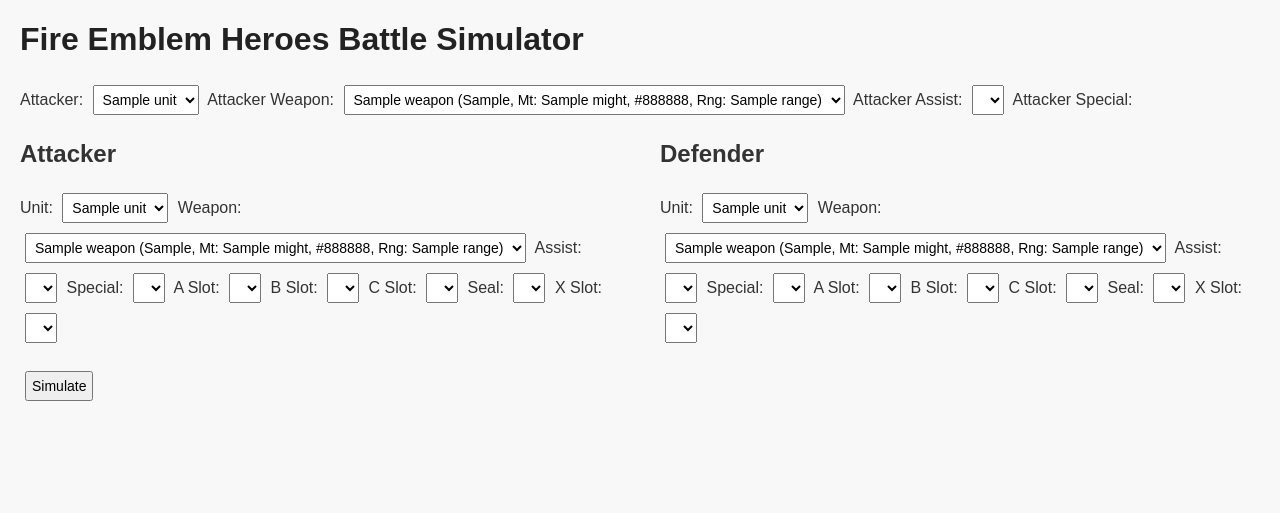
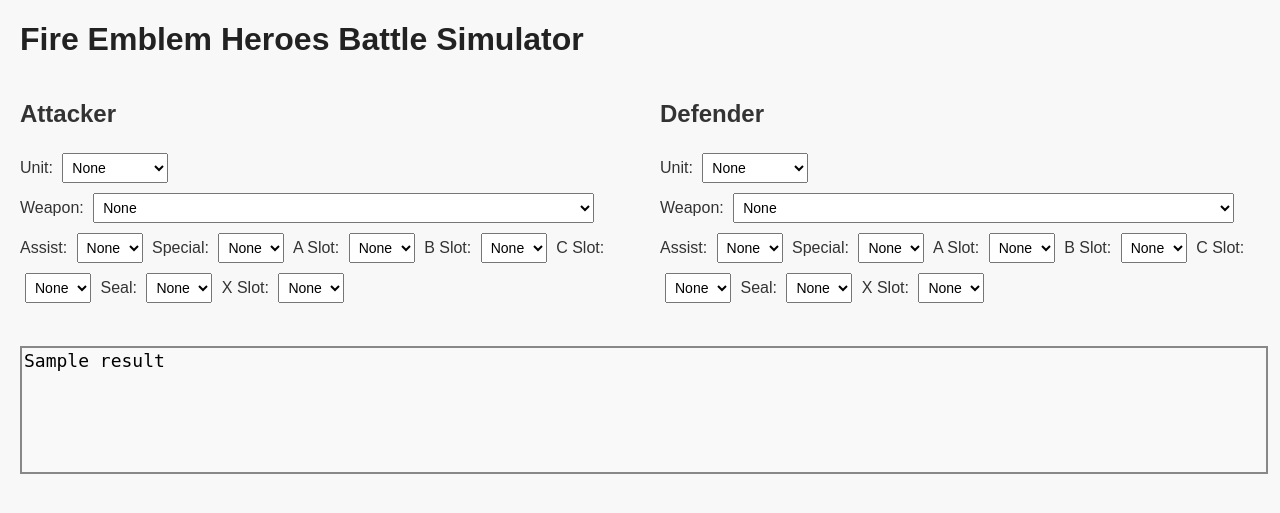
Before and after one commit to Ayden214/feh_simulator, a Flask app: template templates/index.html in a window 1280 px wide. Shown: the top 513 px of the page. Run offline with Flask 3, Linux system fonts and the light colour scheme; the template is opened without the code that fills it: most values are stand-ins (such as "Sample title", 1, 10 or a date in 2020); lists and menus that the app fills with data are empty.

Commit message:
Added ui changes and error occurs when selecting weapon

```diff
--- a/simulator/data_loader.py
+++ b/simulator/data_loader.py
@@ -29,15 +29,15 @@ class FEHDatabase:
         self.conn.commit()
 
     def get_units(self):
-        cur = self.conn.execute("SELECT * FROM units")
+        cur = self.conn.execute("SELECT * FROM units ORDER BY name COLLATE NOCASE ASC")
         return [dict(row) for row in cur.fetchall()]
 
     def get_weapons(self):
-        cur = self.conn.execute("SELECT * FROM weapons")
+        cur = self.conn.execute("SELECT * FROM weapons ORDER BY name COLLATE NOCASE ASC")
         return [dict(row) for row in cur.fetchall()]
 
     def get_skills(self):
-        cur = self.conn.execute("SELECT * FROM skills")
+        cur = self.conn.execute("SELECT * FROM skills ORDER BY name COLLATE NOCASE ASC")
         return [dict(row) for row in cur.fetchall()]
 
     def add_unit(self, unit):
--- a/templates/index.html
+++ b/templates/index.html
@@ -14,99 +14,83 @@ and a submit button to calculate battle results.
   <link rel="stylesheet" href="{{ url_for('static', filename='css/styles.css') }}">
 </head>
 <body>
+
   <h1>Fire Emblem Heroes Battle Simulator</h1>
-
-  <!-- Battle Simulation Form -->
-  <form method="POST">
-
-    <label for="attacker">Attacker:</label>
-    <select name="attacker" id="attacker">
-      {% for unit in units %}
-      <option value="{{ unit.name }}">{{ unit.name }}</option>
-      {% endfor %}
-    </select>
-
-    <label for="attacker_weapon">Attacker Weapon:</label>
-    <select name="attacker_weapon" id="attacker_weapon">
-      {% for weapon in weapons %}
-      <option value="{{ weapon.name }}">{{ weapon.name }} ({{ weapon.weapon_type }}, Mt: {{ weapon.might }}, {{ weapon.color }}, Rng: {{ weapon.range }})</option>
-      {% endfor %}
-    </select>
-
-    <label for="attacker_assist">Attacker Assist:</label>
-    <select name="attacker_assist" id="attacker_assist">
-      {% for skill in skills if skill.skill_type == 'Assist' %}
-      <option value="{{ skill.name }}">{{ skill.name }}</option>
-      {% endfor %}
-    </select>
-
-    <label for="attacker_special">Attacker Special:</label>
-    <!-- Battle Simulation Form -->
   <form method="POST">
     <div style="display: flex; gap: 40px;">
       <!-- Attacker Column -->
       <div style="flex: 1;">
         <h2>Attacker</h2>
         <label for="attacker">Unit:</label>
-          <select name="attacker" id="attacker">
+        <select name="attacker" id="attacker" onchange="showUnitInfo('attacker', this.value)">
+          <option value="None" {% if request.form.get('attacker', 'None') == 'None' %}selected{% endif %}>None</option>
           {% for unit in units %}
-            <option value="{{ unit.name }}">{{ unit.name }}</option>
+          <option value="{{ unit.name }}" {% if request.form.get('attacker', 'None') == unit.name %}selected{% endif %}>{{ unit.name }}</option>
           {% endfor %}
         </select>
+        <div id="attacker-info" class="unit-info"></div>
 
         <label for="attacker_weapon">Weapon:</label>
         <select name="attacker_weapon" id="attacker_weapon">
+          <option value="None" {% if request.form.get('attacker_weapon', 'None') == 'None' %}selected{% endif %}>None</option>
           {% for weapon in weapons %}
-            <option value="{{ weapon.name }}">{{ weapon.name }} ({{ weapon.weapon_type }}, Mt: {{ weapon.might }}, {{ weapon.color }}, Rng: {{ weapon.range }})</option>
+          <option value="{{ weapon.name }}" {% if request.form.get('attacker_weapon', 'None') == weapon.name %}selected{% endif %}>{{ weapon.name }} ({{ weapon.weapon_type }}, Mt: {{ weapon.might }}, {{ weapon.color }}, Rng: {{ weapon.range }})</option>
           {% endfor %}
         </select>
 
         <label for="attacker_assist">Assist:</label>
         <select name="attacker_assist" id="attacker_assist">
+          <option value="None" {% if request.form.get('attacker_assist', 'None') == 'None' %}selected{% endif %}>None</option>
           {% for skill in skills if skill.skill_type == 'Assist' %}
-            <option value="{{ skill.name }}">{{ skill.name }}</option>
+          <option value="{{ skill.name }}" {% if request.form.get('attacker_assist', 'None') == skill.name %}selected{% endif %}>{{ skill.name }}</option>
           {% endfor %}
         </select>
 
         <label for="attacker_special">Special:</label>
         <select name="attacker_special" id="attacker_special">
+          <option value="None" {% if request.form.get('attacker_special', 'None') == 'None' %}selected{% endif %}>None</option>
           {% for skill in skills if skill.skill_type == 'Special' %}
-            <option value="{{ skill.name }}">{{ skill.name }}</option>
+          <option value="{{ skill.name }}" {% if request.form.get('attacker_special', 'None') == skill.name %}selected{% endif %}>{{ skill.name }}</option>
           {% endfor %}
         </select>
 
         <label for="attacker_a">A Slot:</label>
         <select name="attacker_a" id="attacker_a">
+          <option value="None" {% if request.form.get('attacker_a', 'None') == 'None' %}selected{% endif %}>None</option>
           {% for skill in skills if skill.skill_type == 'A' %}
-            <option value="{{ skill.name }}">{{ skill.name }}</option>
+          <option value="{{ skill.name }}" {% if request.form.get('attacker_a', 'None') == skill.name %}selected{% endif %}>{{ skill.name }}</option>
           {% endfor %}
         </select>
 
         <label for="attacker_b">B Slot:</label>
         <select name="attacker_b" id="attacker_b">
+          <option value="None" {% if request.form.get('attacker_b', 'None') == 'None' %}selected{% endif %}>None</option>
           {% for skill in skills if skill.skill_type == 'B' %}
-            <option value="{{ skill.name }}">{{ skill.name }}</option>
+          <option value="{{ skill.name }}" {% if request.form.get('attacker_b', 'None') == skill.name %}selected{% endif %}>{{ skill.name }}</option>
           {% endfor %}
         </select>
 
         <label for="attacker_c">C Slot:</label>
         <select name="attacker_c" id="attacker_c">
+          <option value="None" {% if request.form.get('attacker_c', 'None') == 'None' %}selected{% endif %}>None</option>
           {% for skill in skills if skill.skill_type == 'C' %}
-            <option value="{{ skill.name }}">{{ skill.name }}</option>
+          <option value="{{ skill.name }}" {% if request.form.get('attacker_c', 'None') == skill.name %}selected{% endif %}>{{ skill.name }}</option>
           {% endfor %}
         </select>
 
         <label for="attacker_seal">Seal:</label>
         <select name="attacker_seal" id="attacker_seal">
+          <option value="None" {% if request.form.get('attacker_seal', 'None') == 'None' %}selected{% endif %}>None</option>
           {% for skill in skills if skill.skill_type == 'Seal' %}
-            <option value="{{ skill.name }}">{{ skill.name }}</option>
+          <option value="{{ skill.name }}" {% if request.form.get('attacker_seal', 'None') == skill.name %}selected{% endif %}>{{ skill.name }}</option>
           {% endfor %}
         </select>
 
         <label for="attacker_x">X Slot:</label>
         <select name="attacker_x" id="attacker_x">
+          <option value="None" {% if request.form.get('attacker_x', 'None') == 'None' %}selected{% endif %}>None</option>
           {% for skill in skills if skill.skill_type == 'X' %}
-            <option value="{{ skill.name }}">{{ skill.name }}</option>
+          <option value="{{ skill.name }}" {% if request.form.get('attacker_x', 'None') == skill.name %}selected{% endif %}>{{ skill.name }}</option>
           {% endfor %}
         </select>
       </div>
@@ -115,69 +99,120 @@ and a submit button to calculate battle results.
       <div style="flex: 1;">
         <h2>Defender</h2>
         <label for="defender">Unit:</label>
-          <select name="defender" id="defender">
+        <select name="defender" id="defender" onchange="showUnitInfo('defender', this.value)">
+          <option value="None" {% if request.form.get('defender', 'None') == 'None' %}selected{% endif %}>None</option>
           {% for unit in units %}
-            <option value="{{ unit.name }}">{{ unit.name }}</option>
+          <option value="{{ unit.name }}" {% if request.form.get('defender', 'None') == unit.name %}selected{% endif %}>{{ unit.name }}</option>
           {% endfor %}
         </select>
+        <div id="defender-info" class="unit-info"></div>
 
         <label for="defender_weapon">Weapon:</label>
         <select name="defender_weapon" id="defender_weapon">
+          <option value="None" {% if request.form.get('defender_weapon', 'None') == 'None' %}selected{% endif %}>None</option>
           {% for weapon in weapons %}
-            <option value="{{ weapon.name }}">{{ weapon.name }} ({{ weapon.weapon_type }}, Mt: {{ weapon.might }}, {{ weapon.color }}, Rng: {{ weapon.range }})</option>
+          <option value="{{ weapon.name }}" {% if request.form.get('defender_weapon', 'None') == weapon.name %}selected{% endif %}>{{ weapon.name }} ({{ weapon.weapon_type }}, Mt: {{ weapon.might }}, {{ weapon.color }}, Rng: {{ weapon.range }})</option>
           {% endfor %}
         </select>
 
         <label for="defender_assist">Assist:</label>
         <select name="defender_assist" id="defender_assist">
+          <option value="None" {% if request.form.get('defender_assist', 'None') == 'None' %}selected{% endif %}>None</option>
           {% for skill in skills if skill.skill_type == 'Assist' %}
-            <option value="{{ skill.name }}">{{ skill.name }}</option>
+          <option value="{{ skill.name }}" {% if request.form.get('defender_assist', 'None') == skill.name %}selected{% endif %}>{{ skill.name }}</option>
           {% endfor %}
         </select>
 
         <label for="defender_special">Special:</label>
         <select name="defender_special" id="defender_special">
+          <option value="None" {% if request.form.get('defender_special', 'None') == 'None' %}selected{% endif %}>None</option>
           {% for skill in skills if skill.skill_type == 'Special' %}
-            <option value="{{ skill.name }}">{{ skill.name }}</option>
+          <option value="{{ skill.name }}" {% if request.form.get('defender_special', 'None') == skill.name %}selected{% endif %}>{{ skill.name }}</option>
           {% endfor %}
         </select>
 
         <label for="defender_a">A Slot:</label>
         <select name="defender_a" id="defender_a">
+          <option value="None" {% if request.form.get('defender_a', 'None') == 'None' %}selected{% endif %}>None</option>
           {% for skill in skills if skill.skill_type == 'A' %}
-            <option value="{{ skill.name }}">{{ skill.name }}</option>
+          <option value="{{ skill.name }}" {% if request.form.get('defender_a', 'None') == skill.name %}selected{% endif %}>{{ skill.name }}</option>
           {% endfor %}
         </select>
 
         <label for="defender_b">B Slot:</label>
         <select name="defender_b" id="defender_b">
+          <option value="None" {% if request.form.get('defender_b', 'None') == 'None' %}selected{% endif %}>None</option>
           {% for skill in skills if skill.skill_type == 'B' %}
-            <option value="{{ skill.name }}">{{ skill.name }}</option>
+          <option value="{{ skill.name }}" {% if request.form.get('defender_b', 'None') == skill.name %}selected{% endif %}>{{ skill.name }}</option>
           {% endfor %}
         </select>
 
         <label for="defender_c">C Slot:</label>
         <select name="defender_c" id="defender_c">
+          <option value="None" {% if request.form.get('defender_c', 'None') == 'None' %}selected{% endif %}>None</option>
           {% for skill in skills if skill.skill_type == 'C' %}
-            <option value="{{ skill.name }}">{{ skill.name }}</option>
+          <option value="{{ skill.name }}" {% if request.form.get('defender_c', 'None') == skill.name %}selected{% endif %}>{{ skill.name }}</option>
           {% endfor %}
         </select>
 
         <label for="defender_seal">Seal:</label>
         <select name="defender_seal" id="defender_seal">
+          <option value="None" {% if request.form.get('defender_seal', 'None') == 'None' %}selected{% endif %}>None</option>
           {% for skill in skills if skill.skill_type == 'Seal' %}
-            <option value="{{ skill.name }}">{{ skill.name }}</option>
+          <option value="{{ skill.name }}" {% if request.form.get('defender_seal', 'None') == skill.name %}selected{% endif %}>{{ skill.name }}</option>
           {% endfor %}
         </select>
 
         <label for="defender_x">X Slot:</label>
         <select name="defender_x" id="defender_x">
+          <option value="None" {% if request.form.get('defender_x', 'None') == 'None' %}selected{% endif %}>None</option>
           {% for skill in skills if skill.skill_type == 'X' %}
-            <option value="{{ skill.name }}">{{ skill.name }}</option>
+          <option value="{{ skill.name }}" {% if request.form.get('defender_x', 'None') == skill.name %}selected{% endif %}>{{ skill.name }}</option>
           {% endfor %}
         </select>
       </div>
     </div>
     <br>
-      <button type="submit">Simulate</button>
+    <textarea id="combat-text" readonly style="width:100%;height:120px;font-size:18px;margin-top:20px;resize:none;background:#f9f9f9;border:2px solid #888;">{{ result if result else 'Select options to see combat results.' }}</textarea>
   </form>
+
+  <script>
+    // Show unit info panel for selected unit
+    const units = {{ units|tojson }};
+    function showUnitInfo(role, unitName) {
+      const unit = units.find(u => u.name === unitName);
+      const infoDiv = document.getElementById(role + '-info');
+      if (!unit) {
+        infoDiv.innerHTML = '';
+        return;
+      }
+      infoDiv.innerHTML = `
+        <div style="border:1px solid #ccc; padding:8px; margin:8px 0; background:#f9f9f9;">
+          ${unit.image_url ? `<img src='${unit.image_url}' alt='${unit.name}' style='max-width:80px;float:right;margin-left:10px;'>` : ''}
+          <strong>${unit.name}</strong><br>
+          <span>HP: ${unit.hp}, Atk: ${unit.atk}, Spd: ${unit.spd}, Def: ${unit.defense}, Res: ${unit.res}</span><br>
+          <span>Movement: ${unit.unit_type}, Weapon: ${unit.weapon_type}</span><br>
+          <span>Superboons: ${unit.superboons && unit.superboons.length ? unit.superboons.join(', ') : 'None'}</span><br>
+          <span>Superbanes: ${unit.superbanes && unit.superbanes.length ? unit.superbanes.join(', ') : 'None'}</span><br>
+          <span>Exclusive Skills: ${unit.exclusive_skills && unit.exclusive_skills.length ? unit.exclusive_skills.join(', ') : 'None'}</span>
+        </div>
+      `;
+    }
+    // Initialize info panels
+    document.addEventListener('DOMContentLoaded', function() {
+      const attackerSelect = document.getElementById('attacker');
+      const defenderSelect = document.getElementById('defender');
+      if (attackerSelect) showUnitInfo('attacker', attackerSelect.value);
+      if (defenderSelect) showUnitInfo('defender', defenderSelect.value);
+      attackerSelect.addEventListener('change', function() { showUnitInfo('attacker', this.value); });
+      defenderSelect.addEventListener('change', function() { showUnitInfo('defender', this.value); });
+
+      // Auto-submit form on any change
+      const form = attackerSelect.closest('form');
+      form.querySelectorAll('select').forEach(sel => {
+        sel.addEventListener('change', function() {
+          form.submit();
+        });
+      });
+    });
+  </script>
```
Also changed, not shown: simulator/calculations.py (+81 -51 lines), simulator/skills.py (+19 -8 lines), simulator/weapon.py (+11 -1 lines), web/routes.py (+42 -7 lines), data/feh.db. Lines whose indentation alone changed are shown as unchanged.
